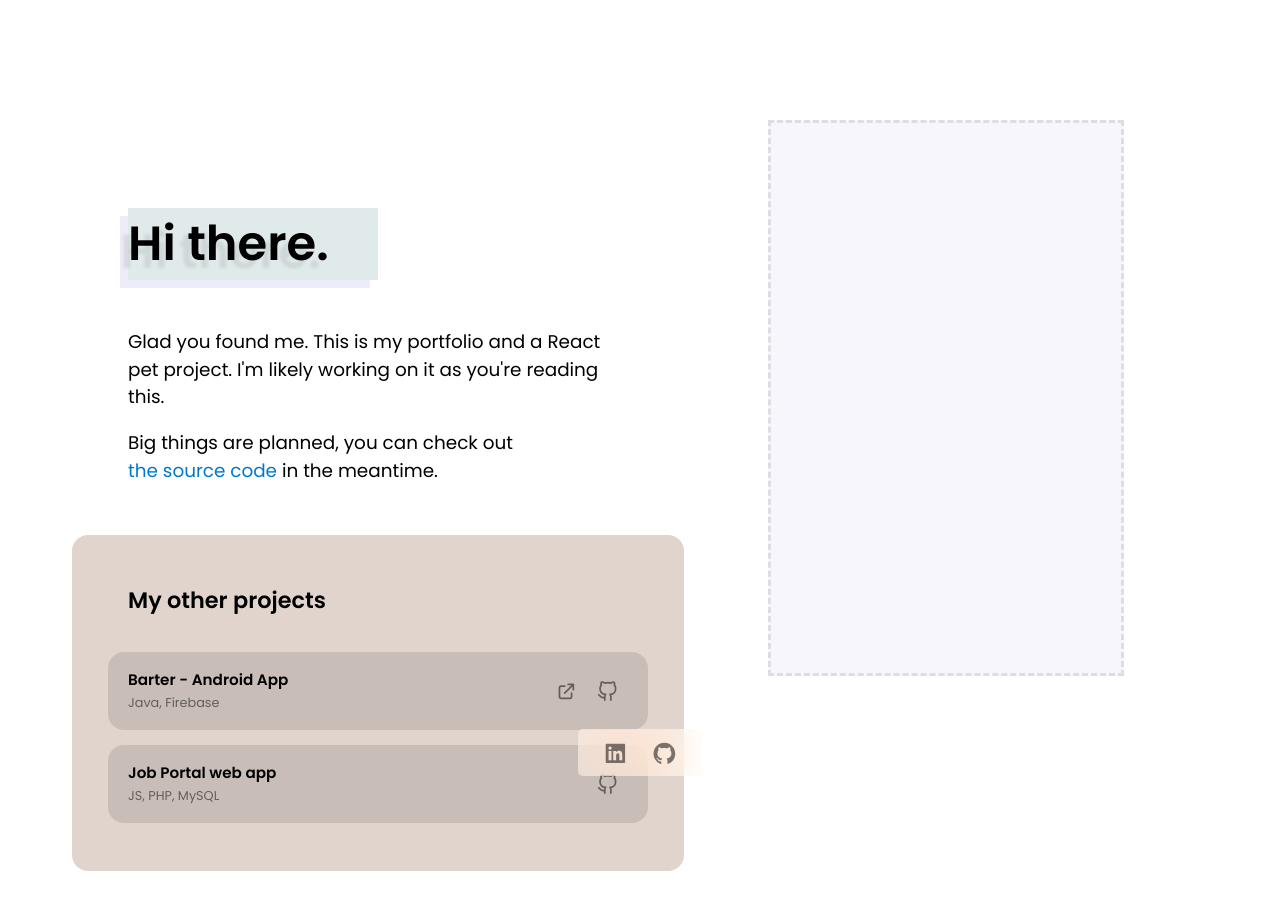
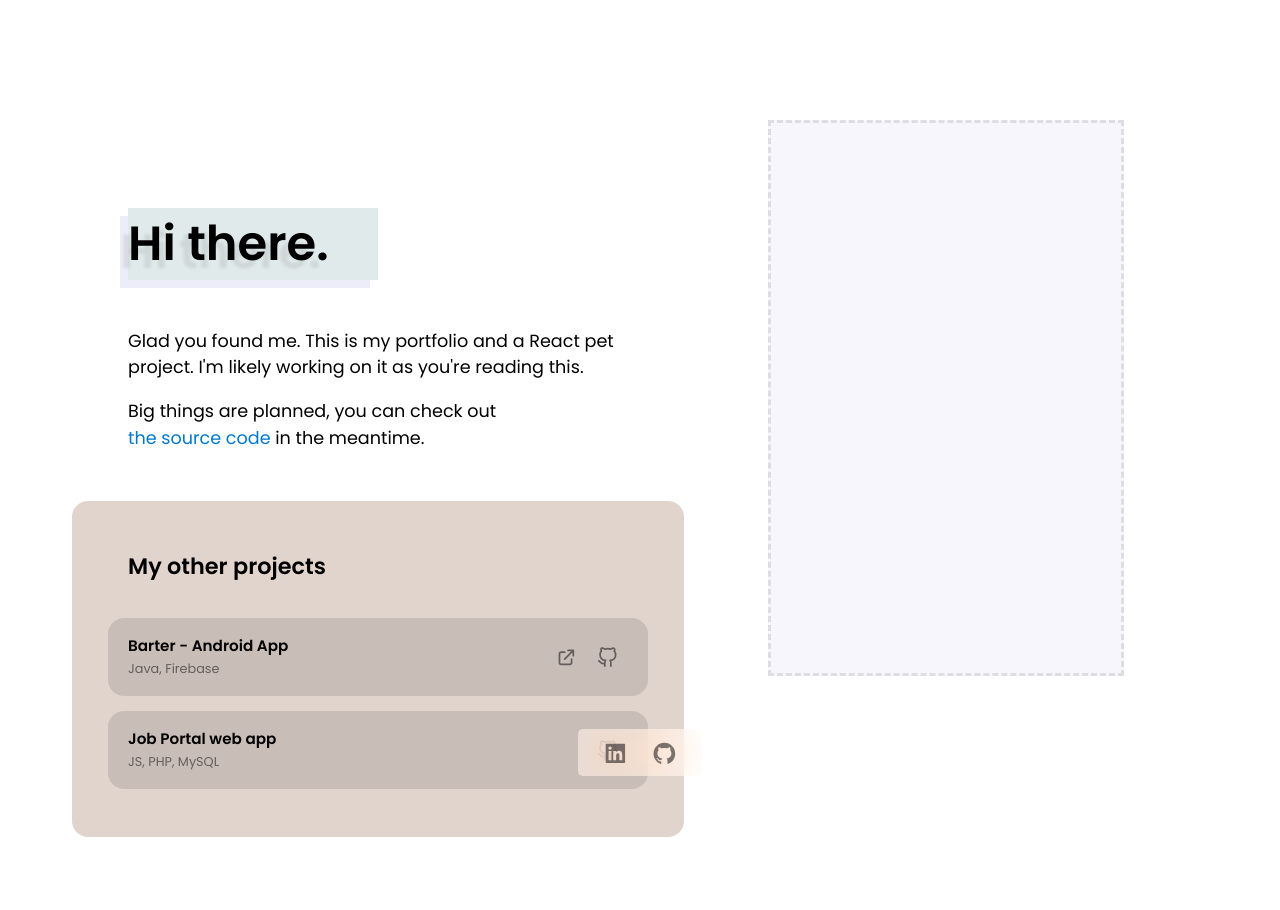
Before and after one commit to alexphl/alexphl.github.io, a React (Create React App) app: page / in a window 1280 px wide. Shown: the top 910 px of the page. Built offline with nearby package versions, Linux system fonts and the light colour scheme.

Commit message:
Layout tweaks

```diff
--- a/src/App.js
+++ b/src/App.js
@@ -1,4 +1,3 @@
-import { ButtonFlat } from './components/Button'
 import { AiFillLinkedin, AiFillGithub } from 'react-icons/ai';
 import { FiGithub } from 'react-icons/fi';
 import { HiOutlineExternalLink } from 'react-icons/hi';
--- a/src/index.css
+++ b/src/index.css
@@ -154,7 +154,7 @@ header h3 {
 header h5 {
   max-width: 500px;
   line-height: 150%;
-  font-size: 115%;
+  font-size: 1.1em;
   font-weight: 400;
 }
 
```
